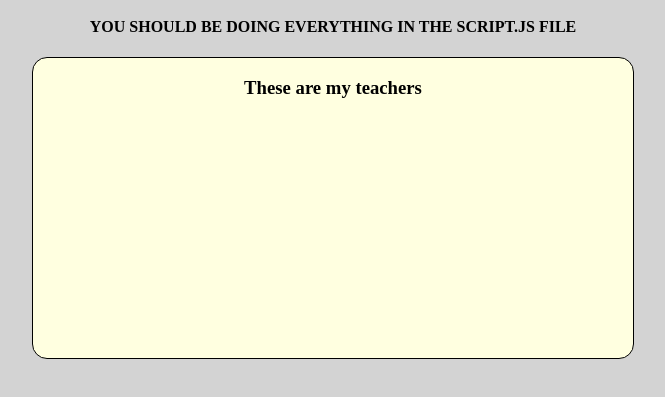
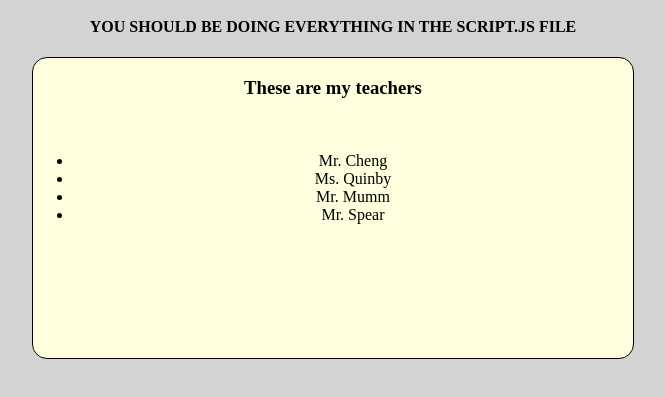
Before and after one commit to calvincheng919/hs_friday_challenge, a plain HTML site: page index.html in a window 1280 px wide. Shown: the part 105-502 px from the top of the page, without its empty margins (307-972 px from the left). Drawn offline with Linux system fonts and the light colour scheme.

Commit message:
completed challenge

```diff
--- a/index.html
+++ b/index.html
@@ -16,7 +16,11 @@
   <main>
     <h3>These are my teachers</h3>
     <br>
-    <ul id="teachers"></ul>
+    <ul id="teachers">
+    </ul>
   </main>
 </body>
+
+<script src="./script.js"></script>
+
 </html>
--- a/script.js
+++ b/script.js
@@ -1 +1,32 @@
 'use strict'
+
+console.log('hello world')
+
+// TODO: Create an array to hold the teacher names [name1, name2, name3, name4]
+
+var teacherArray = ['Mr. Cheng', 'Ms. Quinby', 'Mr. Mumm', 'Mr. Spear']
+//teacherArray holds all the teachers.
+
+// TODO: Target the unordered list with getElementById or querySelector
+// TODO: Once targeted, assign the undordered list element to a variable
+
+var unorderedlist = document.getElementById('teachers');
+//unorderedlist holds the element with id='teachers'
+
+// TODO: loop thorugh the array
+// at each iteration, create an element to hold the first teacher name
+// at each iteration, give the textContent of the new element the content of the current index (ie Mr. Cheng, or Mr. Mumm, etc)
+// at each iteration, append the new element as a child of the unordered list you created earlier
+
+for (var i=0; i < teacherArray.length; i++) {
+  console.log(teacherArray[i]);
+
+// at each iteration, create an element to hold the first teacher name
+// at each iteration, give the textContent of the new element the content of the current index (ie Mr. Cheng, or Mr. Mumm, etc)
+// at each iteration, append the new element as a child of the unordered list you created earlier
+  var listitem = document.createElement('li')
+  // listitem now holds the newly created li element
+  listitem.textContent = teacherArray[i];
+  unorderedlist.appendChild(listitem);
+
+}
```
